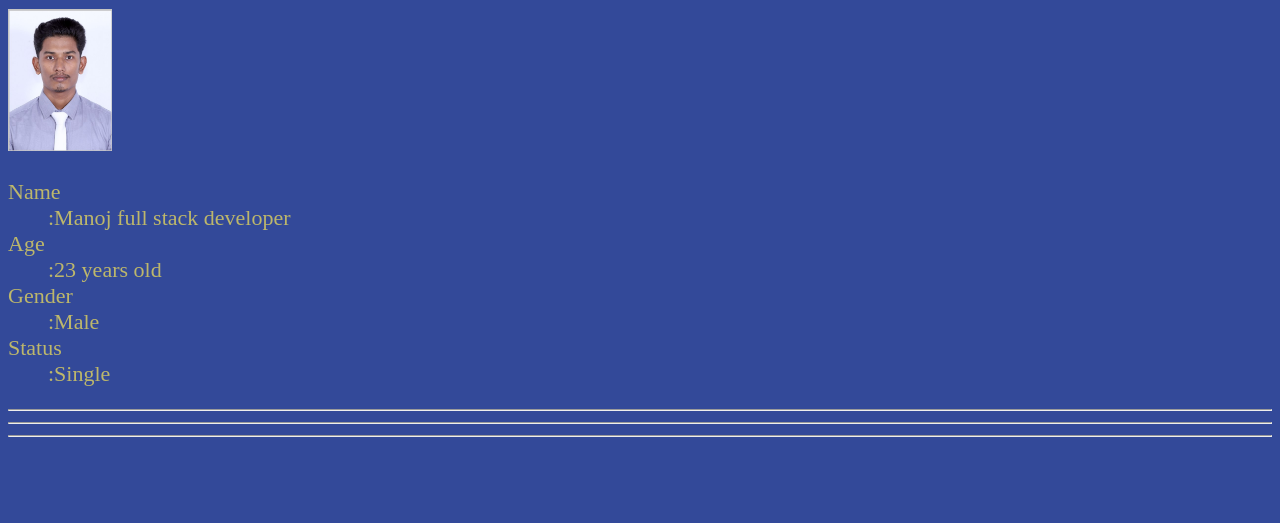
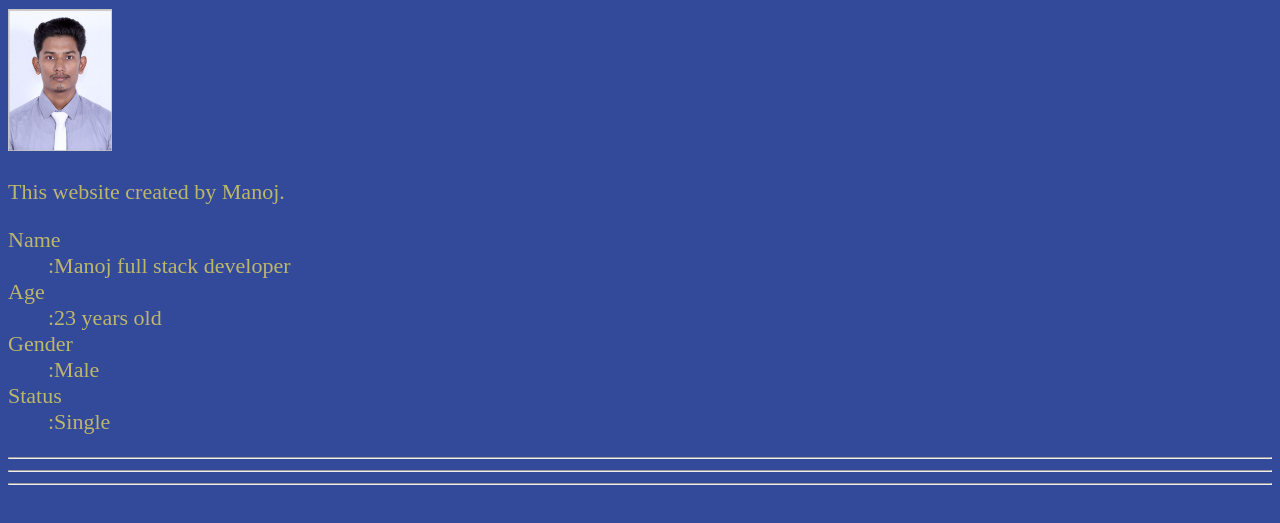
Before and after one commit to ManoCode-hub/Html_Manoj, a plain HTML site: page aboutme.html in a window 1280 px wide. Shown: the part 101-624 px from the top of the page. Drawn offline with Linux system fonts and the light colour scheme.

Commit message:
added para about

```diff
--- a/aboutme.html
+++ b/aboutme.html
@@ -11,6 +11,7 @@
     <h1>This is about page </h1>
         <img src="/img/myphoto.jpg" alt="">
     <dl class="dl">
+        <p>This website created by Manoj.</p>
         <dt>Name</dt>
         <dd>:Manoj full stack developer</dd>
 
```
